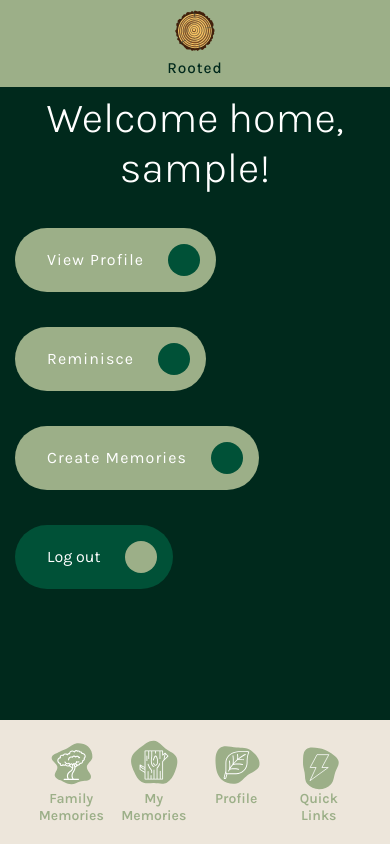
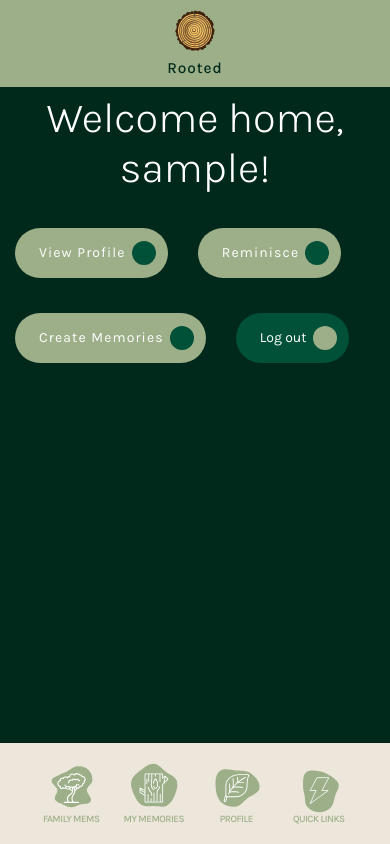
Before and after one commit to lanewells/rooted, a Django app: page / in a window 390 px wide. Run offline with Django 5.2, Linux system fonts and the light colour scheme; the visitor is signed in with stand-in values (Sample User, id 1).

Commit message:
CSS changes to base.css and lists.css. Minor spelling change on base.html.

```diff
--- a/main_app/static/css/base.css
+++ b/main_app/static/css/base.css
@@ -106,7 +106,7 @@ a {
 }
 
 main, .main {
-    padding: 85px 15px 115px 15px;
+    padding: 85px 15px 135px 15px;
     width: 100%;
     max-width: 800px;
     height: auto;
@@ -131,8 +131,9 @@ nav {
 
 .navbar h2 {
     font-size: 1em;
-    font-weight: 600;
+    font-weight: 500;
     text-align: center;
+    text-transform: uppercase;
 }
 
 .container {
@@ -149,6 +150,8 @@ nav {
     align-items: baseline;
     gap: 10px;
     width: 100%;
+    min-width: 300px;
+    max-width: 950px;
 }
 
 .menu-item {
@@ -271,4 +274,34 @@ nav {
     header p {
         display: none;
     }
+
+    .navbar h2 {
+      font-size: 0.7em;
+      letter-spacing: -0.05em;
+    }
+
+    .btn-container {
+        gap: 5px;
+    }
+
+    .btn {
+        font-size: 14px;
+        padding: 18px 0 18px 24px;
+    }
+
+    .btn span {
+        margin-right: 42px;
+    }
+
+    .btn img {
+        right: 17px;
+        width: 14px;
+        height: 14px;
+    }
+
+    .btn::before {
+        width: 24px;
+        height: 24px;
+        right: 12px;
+    }
 }
--- a/main_app/templates/main_app/base.html
+++ b/main_app/templates/main_app/base.html
@@ -43,7 +43,7 @@
             <a href="{% url 'memory-list' %}">
               <div class="item-group">
                 <img src="{% static 'images/tree.svg' %}" alt="Tree icon" height="53" />
-                <h2>Family Memories</h2>
+                <h2>Family Mems</h2>
               </div>
             </a>
           </li>
```
Also changed, not shown: main_app/static/css/lists.css (+4 -3 lines).
